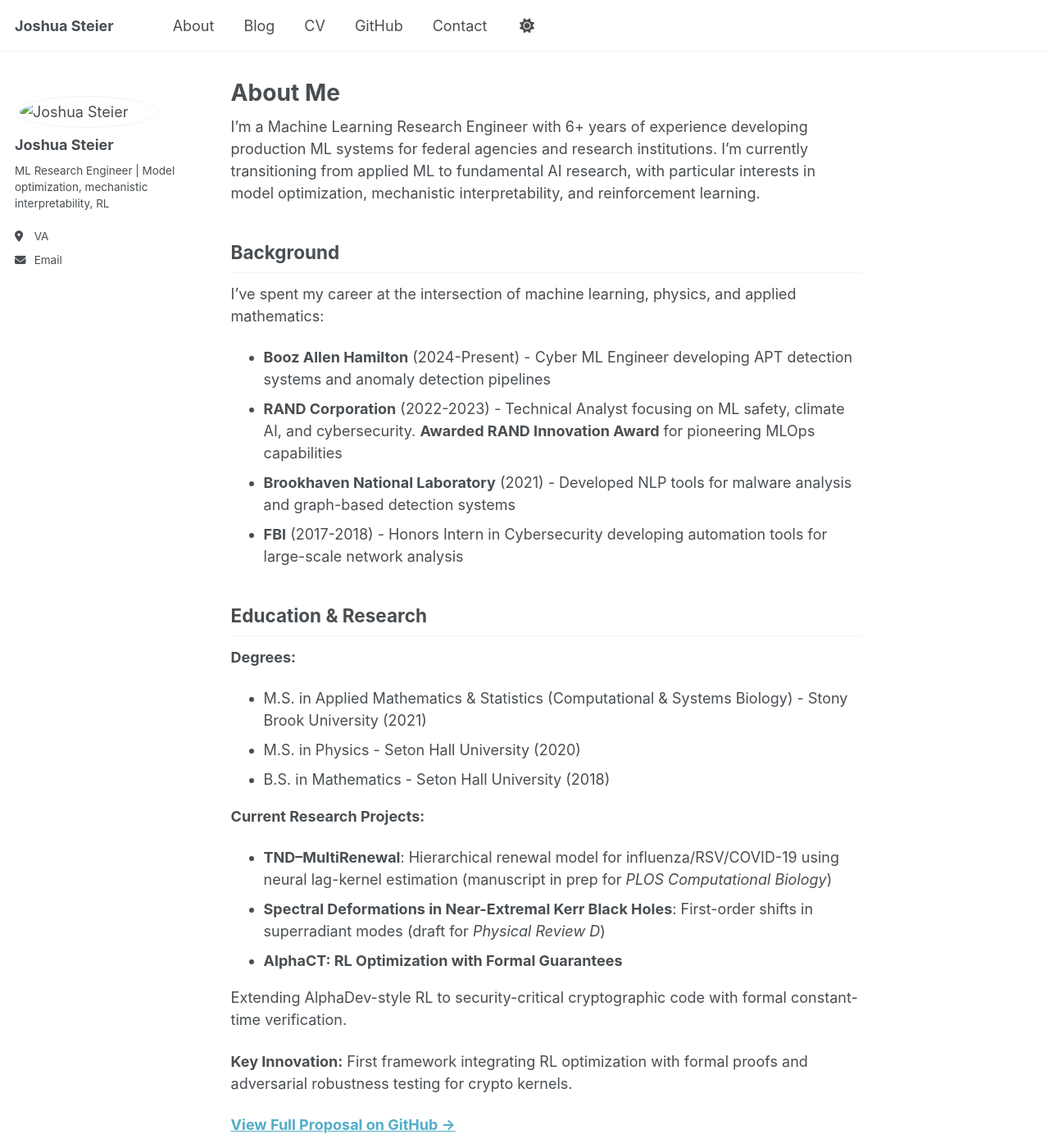
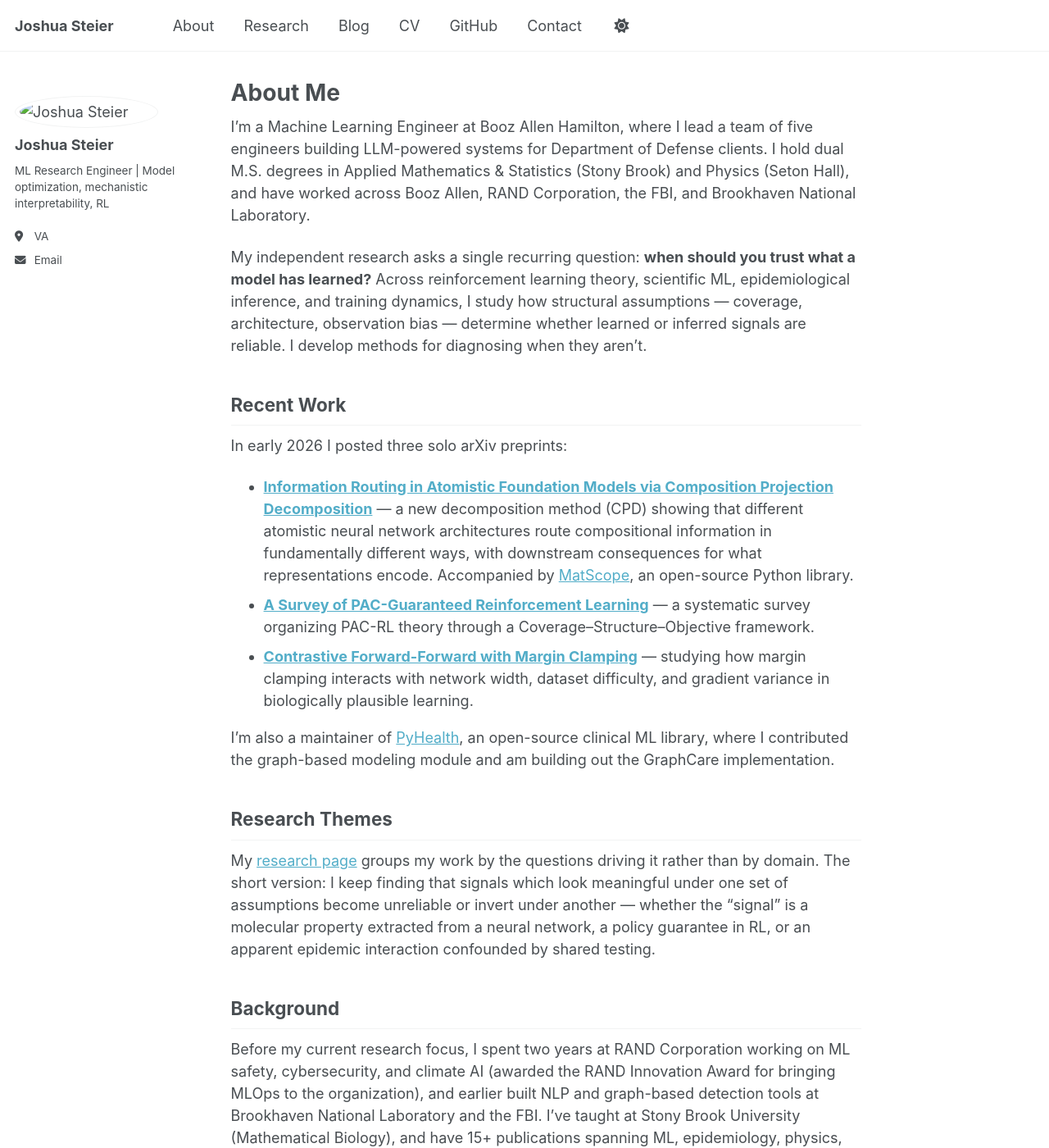
Before and after one commit to joshuasteier/joshuasteier.github.io, a Jekyll site: the page built from _pages/about.md, in a window 1280 px wide and 1400 px high. Shown: the whole window at 82% size. Built offline with Jekyll 4.4.1, drawn with Linux system fonts in a browser that asks for light colours; a script that is not in the unit is left out; some of the changed text lies outside the part shown.

Commit message:
Major site update: 2026 papers, research page, blog post

```diff
--- a/_pages/about.md
+++ b/_pages/about.md
@@ -1,80 +1,38 @@
 ---
 permalink: /
 title: "About Me"
-excerpt: "About me"
 author_profile: true
 redirect_from:
   - /about/
   - /about.html
 ---
 
-I'm a Machine Learning Research Engineer with 6+ years of experience developing production ML systems for federal agencies and research institutions. I'm currently transitioning from applied ML to fundamental AI research, with particular interests in model optimization, mechanistic interpretability, and reinforcement learning.
+I'm a Machine Learning Engineer at Booz Allen Hamilton, where I lead a team of five engineers building LLM-powered systems for Department of Defense clients. I hold dual M.S. degrees in Applied Mathematics & Statistics (Stony Brook) and Physics (Seton Hall), and have worked across Booz Allen, RAND Corporation, the FBI, and Brookhaven National Laboratory.
+
+My independent research asks a single recurring question: **when should you trust what a model has learned?** Across reinforcement learning theory, scientific ML, epidemiological inference, and training dynamics, I study how structural assumptions — coverage, architecture, observation bias — determine whether learned or inferred signals are reliable. I develop methods for diagnosing when they aren't.
+
+## Recent Work
+
+In early 2026 I posted three solo arXiv preprints:
+
+- [**Information Routing in Atomistic Foundation Models via Composition Projection Decomposition**](https://arxiv.org/abs/2603.03155) — a new decomposition method (CPD) showing that different atomistic neural network architectures route compositional information in fundamentally different ways, with downstream consequences for what representations encode. Accompanied by [MatScope](https://pypi.org/project/matscope/), an open-source Python library.
+- [**A Survey of PAC-Guaranteed Reinforcement Learning**](https://arxiv.org/abs/2501.17457) — a systematic survey organizing PAC-RL theory through a Coverage–Structure–Objective framework.
+- [**Contrastive Forward-Forward with Margin Clamping**](https://arxiv.org/abs/2603.01966) — studying how margin clamping interacts with network width, dataset difficulty, and gradient variance in biologically plausible learning.
+
+I'm also a maintainer of [PyHealth](https://github.com/sunlabuiuc/PyHealth), an open-source clinical ML library, where I contributed the graph-based modeling module and am building out the GraphCare implementation.
+
+## Research Themes
+
+My [research page](/research/) groups my work by the questions driving it rather than by domain. The short version: I keep finding that signals which look meaningful under one set of assumptions become unreliable or invert under another — whether the "signal" is a molecular property extracted from a neural network, a policy guarantee in RL, or an apparent epidemic interaction confounded by shared testing.
 
 ## Background
 
-I've spent my career at the intersection of machine learning, physics, and applied mathematics:
+Before my current research focus, I spent two years at RAND Corporation working on ML safety, cybersecurity, and climate AI (awarded the RAND Innovation Award for bringing MLOps to the organization), and earlier built NLP and graph-based detection tools at Brookhaven National Laboratory and the FBI. I've taught at Stony Brook University (Mathematical Biology), and have 15+ publications spanning ML, epidemiology, physics, and graph theory.
 
-- **Booz Allen Hamilton** (2024-Present) - Cyber ML Engineer developing APT detection systems and anomaly detection pipelines
-- **RAND Corporation** (2022-2023) - Technical Analyst focusing on ML safety, climate AI, and cybersecurity. **Awarded RAND Innovation Award** for pioneering MLOps capabilities
-- **Brookhaven National Laboratory** (2021) - Developed NLP tools for malware analysis and graph-based detection systems
-- **FBI** (2017-2018) - Honors Intern in Cybersecurity developing automation tools for large-scale network analysis
+## Contact
 
-## Education & Research
-
-**Degrees:**
-- M.S. in Applied Mathematics & Statistics (Computational & Systems Biology) - Stony Brook University (2021)
-- M.S. in Physics - Seton Hall University (2020)
-- B.S. in Mathematics - Seton Hall University (2018)
-
-**Current Research Projects:**
-- **TND–MultiRenewal**: Hierarchical renewal model for influenza/RSV/COVID-19 using neural lag-kernel estimation (manuscript in prep for *PLOS Computational Biology*)
-- **Spectral Deformations in Near-Extremal Kerr Black Holes**: First-order shifts in superradiant modes (draft for *Physical Review D*)
-- **AlphaCT: RL Optimization with Formal Guarantees**
-
-Extending AlphaDev-style RL to security-critical cryptographic code with formal constant-time verification.
-
-**Key Innovation:** First framework integrating RL optimization with formal proofs and adversarial robustness testing for crypto kernels.
-
-**[View Full Proposal on GitHub →](https://github.com/joshuasteier/AlphaCT)**
-
-**Technical Highlights:**
-- RL with in-loop constant-time constraints
-- Binary-level verification + empirical leakage testing
-- Adversarial self-play across compilers/microarchitectures
-- Target: Post-quantum crypto (Kyber/Dilithium), oblivious primitives
-
-**Status:** Research proposal stage, seeking collaboration and feedback from RL, formal methods, and cryptographic engineering communities.
-
-**Publications:** 15+ peer-reviewed papers and institutional reports, including work published in *Applied Physics Letters*, RAND Corporation reports, and AAAI proceedings. Papers under review at *Integers*, *ACM TEAC*, and *Discrete Applied Mathematics*.
-
-**Active Reviewer:** *Discrete Applied Mathematics*, *Machine Learning with Applications*, ICLR workshops
-
-## The Pivot to Research
-
-While I'm proud of my applied work, I'm increasingly drawn to fundamental questions:
-- How can we make models radically more efficient without losing capability?
-- What are neural networks actually learning, and can we understand their internal representations?
-- What are the theoretical limits of current ML approaches?
-
-I'm now executing an aggressive research pivot by:
-
-1. **Implementing foundational papers** from scratch in JAX to deeply understand design choices
-2. **Contributing to open-source** ML frameworks (PyTorch, JAX ecosystem)
-3. **Running original experiments** and documenting findings publicly
-4. **Building toward research engineering roles** at top AI labs (DeepMind, Anthropic, OpenAI)
-
-## Recent Work
-
-I'm currently implementing "Attention Is All You Need" in JAX, documenting every detail that papers gloss over. Follow my progress:
-
-- **GitHub:** [github.com/joshuasteier](https://github.com/joshuasteier)
-- **Blog:** [Recent posts](/year-archive/)
-- **Full CV:** [Download PDF](/cv/)
-
----
-
-**I'm actively seeking research engineering roles at AI research labs.** If you're working on fundamental ML problems or have advice for someone making this transition, I'd love to connect:
+I'm interested in roles at research labs working on AI for science, representation analysis, and ML theory. If our interests overlap:
 
 📧 [joshsteier@gmail.com](mailto:joshsteier@gmail.com)
+💻 [GitHub](https://github.com/joshuasteier)
 💼 [LinkedIn](https://linkedin.com/in/joshuasteier)
-💻 [GitHub](https://github.com/joshuasteier)
--- a/_pages/cv.md
+++ b/_pages/cv.md
@@ -1,18 +1,17 @@
 ---
 layout: archive
-title: "Curriculum Vitae"
+title: "CV"
 permalink: /cv/
 author_profile: true
 redirect_from:
   - /resume
 ---
 
-
-
----
+{% include base_path %}
 
 ## Research Interests
-Machine Learning, Epidemiological Modeling, Game Theory, Operations Research, Cybersecurity, Biomedical Informatics
+
+Representation analysis in scientific foundation models, reinforcement learning theory, epidemiological inference, training dynamics, graph theory
 
 ## Education
 
@@ -26,65 +25,82 @@ Thesis: *Density Functional Theory Calculations of Al-doped Hafnia for Different
 **B.S., Mathematics** (Minors: Computer Science, Physics)
 *Seton Hall University* | Aug 2014 – May 2018
 
-## Current Research Projects
+## Professional Experience
 
-**TND–MultiRenewal** (2025)
-Hierarchical renewal model for influenza/RSV/COVID-19 with cross-virus interference, test-negative design observation layer, regional pooling, and neural lag-kernel estimation. Solo design/implementation in Python/JAX. Manuscript in preparation for *PLOS Computational Biology*.
+**Machine Learning Engineer** | *Booz Allen Hamilton* | Jan 2024 – Present
+Lead a team of 5 engineers building LLM-powered systems for DoD clients. Previously: APT detection research, anomaly detection pipelines, AMOEBA simulation integration testing, rail network optimization.
 
-**Spectral Deformations in Near-Extremal Kerr Black Holes** (2025)
-Delta-weighted Wronskian identities giving first-order shifts of superradiant cut strength and zero-damped modes. Draft prepared for submission to *Physical Review D*.
+**Technical Analyst** | *RAND Corporation* | Jan 2022 – Dec 2023
+ML for cybersecurity and climate time-series; change-point detection and online learning; ML safety and AI limitations research. **RAND Innovation Award (2023).**
+
+**Laboratory Assistant** | *Brookhaven National Laboratory* | Apr 2021 – Dec 2021
+NLP tools for malware analysis; graph-based detection systems.
+
+**Honors Intern (Cybersecurity)** | *FBI* | Jun 2017 – Jun 2018
+Large-scale network analysis automation; malware analysis; network traffic analytics.
+
+## Preprints (2025–2026)
+
+**Steier, J.** [Information Routing in Atomistic Foundation Models via Composition Projection Decomposition.](https://arxiv.org/abs/2603.03155) arXiv:2603.03155, 2026.
+
+**Steier, J.** [A Survey of PAC-Guaranteed Reinforcement Learning.](https://arxiv.org/abs/2501.17457) arXiv:2501.17457, 2026.
+
+**Steier, J.** [Contrastive Forward-Forward with Margin Clamping.](https://arxiv.org/abs/2603.01966) arXiv:2603.01966, 2026.
+
+**Steier, J.** [Disentangling Biological Interference from Shared Testing Propensity.](https://www.medrxiv.org/content/10.1101/2025.12.23.25328608v1) medRxiv, 2025.
+
+Wu, J., Yang, C., **Steier, J.**, et al. PyHealth 2.0. arXiv, 2026.
+
+## Papers Under Review
+
+**Steier, J.** Ergodic Deviation–Robust Equilibrium under Mirror-Descent Learning in Finite Games. *ACM TEAC*.
+
+**Steier, J.** Directed Arborescences and Sandpile Groups in Block-Constant Multigraphs. *JACO*.
+
+**Steier, J.** Spectral Deformations in Near-Extremal Kerr Black Holes. *Classical and Quantum Gravity*.
+
+**Steier, J.** Fibers and Gaps in Trailing Zeros of Factorials in Arbitrary Bases. *Integers*.
 
 ## Selected Publications
 
-**Steier, J.**, Sytsma, T., Marrone, J.V., Shenk, A., Leonard, G., Grek, L. (2024). *Technological and Economic Threats to the U.S. Financial System: An Initial Assessment of Growing Risks*. RAND Corporation.
+Calengor, S., Katragadda, S.P., **Steier, J.** Adversarial Threats in Climate AI. *Proceedings of the AAAI Symposium Series*, 2(1), 46–53, 2024.
 
-**Steier, J.**, Hedgewald, E.V., Jacques, A., Hartnett, G., Menthe, L. (2022). *Understanding the Limits of Artificial Intelligence for Warfighters: Volume 2*. RAND Corporation.
+**Steier, J.**, Sytsma, T., Marrone, J.V., et al. *Technological and Economic Threats to the U.S. Financial System.* RAND Corporation, 2024.
 
-Calengor, S., Katragadda, S.P., **Steier, J.** (2024). *Adversarial Threats in Climate AI: Navigating Challenges and Crafting Resilience*. Proceedings of the AAAI Symposium Series, 2(1), 46–53. [doi:10.1609/aaaiss.v2i1.27648](https://doi.org/10.1609/aaaiss.v2i1.27648)
+**Steier, J.**, Hedgewald, E.V., Jacques, A., et al. *Understanding the Limits of AI for Warfighters: Vol. 2.* RAND Corporation, 2022.
 
-Sahiner, M.A., Vander Valk, R.J., **Steier, J.**, et al. (2021). "Identification of structural phases in ferroelectric HfZrO₂ by DFT-assisted EXAFS analysis." *Applied Physics Letters* 118, 092903.
+Sahiner, M.A., Vander Valk, R.J., **Steier, J.**, et al. Identification of structural phases in ferroelectric HfZrO₂ by DFT-assisted EXAFS analysis. *Applied Physics Letters* 118, 092903, 2021.
 
-[See full publication list in PDF above]
+[Full RAND publication list →](https://www.rand.org/about/people/s/steier_joshua.html)
 
-## Papers Under Review
+## Open-Source
 
-- **Steier, J.** "Fibers and Gaps in Trailing Zeros of Factorials in Arbitrary Bases." Under review at *Integers*.
-- **Steier, J.** "Ergodic Deviation–Robust Equilibrium under Mirror-Descent Learning in Finite Games." Under review at *ACM TEAC*.
-- **Steier, J.** "Directed Arborescences and Sandpile Groups in Block-Constant Multigraphs." Under review at *Discrete Applied Mathematics*.
+**[MatScope](https://github.com/joshuasteier/matscope)** — Python library for probing atomistic foundation models. Implements CPD. [PyPI](https://pypi.org/project/matscope/).
 
-## Professional Experience
+**[PyHealth](https://github.com/sunlabuiuc/PyHealth)** — Maintainer. Graph-based modeling module, model migrations for PyHealth 2.0.
 
-**Cyber Machine Learning Engineer** | *Booz Allen Hamilton* | Jan 2024 – Present
-APT detection research; Windows event-log anomaly detection using isolation forests and autoencoders.
+## Teaching
 
-**Technical Analyst** | *RAND Corporation* | Jan 2022 – Dec 2023
-ML for climate/cyber time series; change-point detection & online learning; ML safety research. **RAND Innovation Award (2023)** for bringing MLOps techniques to the organization.
-
-**Laboratory Assistant** | *Brookhaven National Laboratory* | Apr 2021 – Dec 2021
-NLP tools for malware analysis; graph algorithms for detection.
-
-**Honors Intern (Cybersecurity)** | *FBI* | Jun 2017 – Jun 2018
-Automation for large-scale IP analysis; malware analysis; network traffic analytics.
+**Instructor, Mathematical Biology** | *Stony Brook University* | Fall 2021
+Designed and taught course (~60 students) covering epidemiology, systems biology, ecology, and ODEs.
 
 ## Honors & Awards
 
-- **Booz Allen Hamilton Passionate Service Award** (2024) - Leading a team to create Extreme Heat toolkit for DoD
-- **RAND Corporation Innovation Award** (2023) - Bringing MLOps techniques to RAND
-- **NASA Summer Student Fellowship** (2018) - Princeton Plasma Physics Laboratory
+- **Booz Allen Hamilton Passionate Service Award** (2024)
+- **RAND Corporation Innovation Award** (2023)
+- **NASA Summer Student Fellowship** (2018) — Princeton Plasma Physics Laboratory
 
-## Teaching Experience
+## Reviewing
 
-**Instructor, Mathematical Biology** | *Stony Brook University* | Fall 2021
-Designed and led course for ~60 students covering epidemiology, systems biology, ecology, and ODEs.
+*Discrete Applied Mathematics*, *Machine Learning with Applications*, ICLR workshops
 
 ## Skills
 
-**Programming:** Python, Julia, MATLAB, SQL, C/C++, R
-**ML/AI:** Deep Learning, Online Learning, MLOps, NLP, Computer Vision
-**Specialized:** Numerical Methods, HPC, Algorithm Design, Malware Analysis
+**Languages:** Python, R, Julia, MATLAB, SQL, C/C++, SAS
+**ML/AI:** PyTorch, PyTorch Geometric, JAX, Hugging Face, LLM systems
+**Scientific:** Numerical methods, HPC, DFT, molecular dynamics
+**Infrastructure:** MLOps, Docker, VS Code Remote-SSH, classified environments
 
 ## Clearance
 
 Secret (DoD)
-
----
--- /dev/null
+++ b/_pages/research.md
@@ -0,0 +1,64 @@
+---
+layout: archive
+title: "Research"
+permalink: /research/
+author_profile: true
+---
+
+My research asks when learned or inferred signals are trustworthy. The answer usually depends on structural assumptions — coverage, architecture, observation process, confounding — that are rarely stated explicitly. I work across several domains, but the underlying question is the same.
+
+## Structure of Learned Representations
+
+How do model architectures organize information, and what determines whether that information is recoverable for downstream tasks?
+
+- **J. Steier.** [Information Routing in Atomistic Foundation Models via Composition Projection Decomposition.](https://arxiv.org/abs/2603.03155) arXiv:2603.03155, 2026.
+  - Developed CPD, a decomposition method revealing architecture-specific information routing in atomistic neural networks (MACE, SchNet, DimeNet++, ANI-2x). Found that pooling operations can invert the sign of compositional accessibility.
+  - Code: [MatScope](https://github.com/joshuasteier/matscope) ([PyPI](https://pypi.org/project/matscope/))
+
+## Learning Guarantees and Robustness
+
+When can you trust that a learned policy or model will work under distribution shift, and what structural conditions determine the strength of guarantees?
+
+- **J. Steier.** [A Survey of PAC-Guaranteed Reinforcement Learning.](https://arxiv.org/abs/2501.17457) arXiv:2501.17457, 2026.
+  - Introduces the Coverage–Structure–Objective (CSO) framework for organizing the PAC-RL literature. Maps how coverage assumptions, MDP structure, and optimization objectives jointly determine sample complexity and policy reliability.
+
+- **J. Steier.** [Contrastive Forward-Forward with Margin Clamping.](https://arxiv.org/abs/2603.01966) arXiv:2603.01966, 2026.
+  - Studies how margin clamping changes gradient variance in biologically plausible learning. The effect depends on the interaction of margin threshold, network width, and dataset difficulty — a training signal that stabilizes in one configuration destabilizes in another.
+
+- **J. Steier**, Hedgewald, E.V., Jacques, A., Hartnett, G., Menthe, L. *Understanding the Limits of Artificial Intelligence for Warfighters: Vol. 2.* RAND Corporation, 2022.
+
+## Inference Under Confounding and Observation Bias
+
+When observation processes distort the signal — shared testing propensity, biased sampling, coupled dynamics — what can actually be inferred?
+
+- **J. Steier.** [Disentangling Biological Interference from Shared Testing Propensity in Multi-Pathogen Surveillance.](https://www.medrxiv.org/content/10.1101/2025.12.23.25328608v1) medRxiv, 2025. Under review at *PLOS Computational Biology*.
+  - Models whether apparent RSV–COVID–influenza interference is real biology or an artifact of shared testing. Introduces a hierarchical renewal framework with a test-negative design observation layer.
+
+## Networked System Structure
+
+How does the structure of networks — mathematical, infrastructure, or strategic — determine resilience, equilibrium, and vulnerability?
+
+- **J. Steier.** Ergodic Deviation–Robust Equilibrium under Mirror-Descent Learning in Finite Games. Under review at *ACM Transactions on Economics and Computation*.
+
+- **J. Steier.** Directed Arborescences and Sandpile Groups in Block-Constant Multigraphs. Under review at *Journal of Algebraic Combinatorics*.
+
+- **J. Steier.** Fibers and Gaps in Trailing Zeros of Factorials in Arbitrary Bases. Under review at *Integers*.
+
+- **J. Steier**, Sytsma, T., Marrone, J.V., et al. *Technological and Economic Threats to the U.S. Financial System.* RAND Corporation, 2024.
+
+## Physics
+
+- **J. Steier.** Spectral Deformations in Near-Extremal Kerr Black Holes. Under review at *Classical and Quantum Gravity*.
+
+- Sahiner, M.A., Vander Valk, R.J., **Steier, J.**, et al. Identification of structural phases in ferroelectric HfZrO₂ by DFT-assisted EXAFS analysis. *Applied Physics Letters* 118, 092903, 2021.
+
+## Open-Source Software
+
+- **[MatScope](https://github.com/joshuasteier/matscope)** — Python library for probing and decomposing representations in atomistic foundation models. Implements CPD with PyTorch Geometric backends (SchNet, DimeNet++, PaiNN, ANI-2x). [PyPI](https://pypi.org/project/matscope/).
+
+- **[PyHealth](https://github.com/sunlabuiuc/PyHealth)** — Maintainer. Contributed the graph-based modeling module (PR #853), VisionEmbeddingModel, TimeImageProcessor, and multiple model migrations to PyHealth 2.0.
+
+## Additional RAND Publications (2022–2024)
+
+- Calengor, S., Katragadda, S.P., **Steier, J.** Adversarial Threats in Climate AI. *Proceedings of the AAAI Symposium Series*, 2(1), 46–53, 2024.
+- Reports on cybersecurity risk, AI limitations for defense, financial system threats, and energy security. [Full list on RAND author page.](https://www.rand.org/about/people/s/steier_joshua.html)
```
Also changed, not shown: _data/navigation.yml (+4 -11 lines), _posts/2013-08-14-blog-post-2.md (deleted, +0 -20 lines), _posts/2014-08-14-blog-post-3.md (deleted, +0 -20 lines), _posts/2015-08-14-blog-post-4.md (deleted, +0 -20 lines), _posts/2026-03-07-when-is-a-learned-signal-trustworthy.md (renamed from _posts/2012-08-14-blog-post-1.md), 1 other file.
